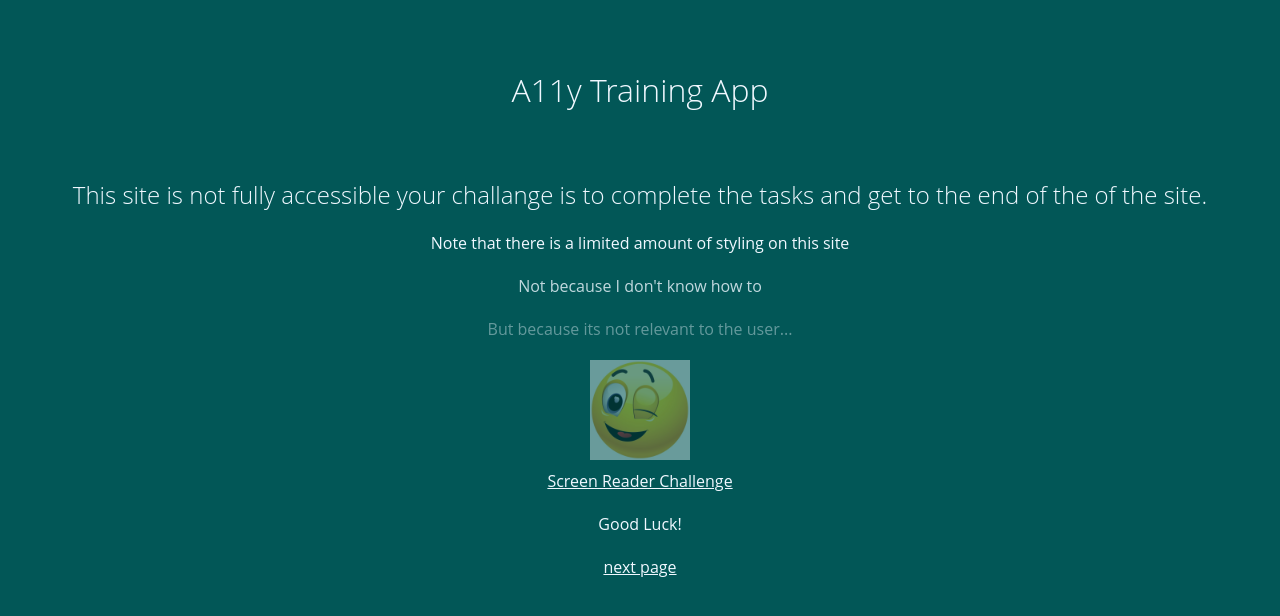
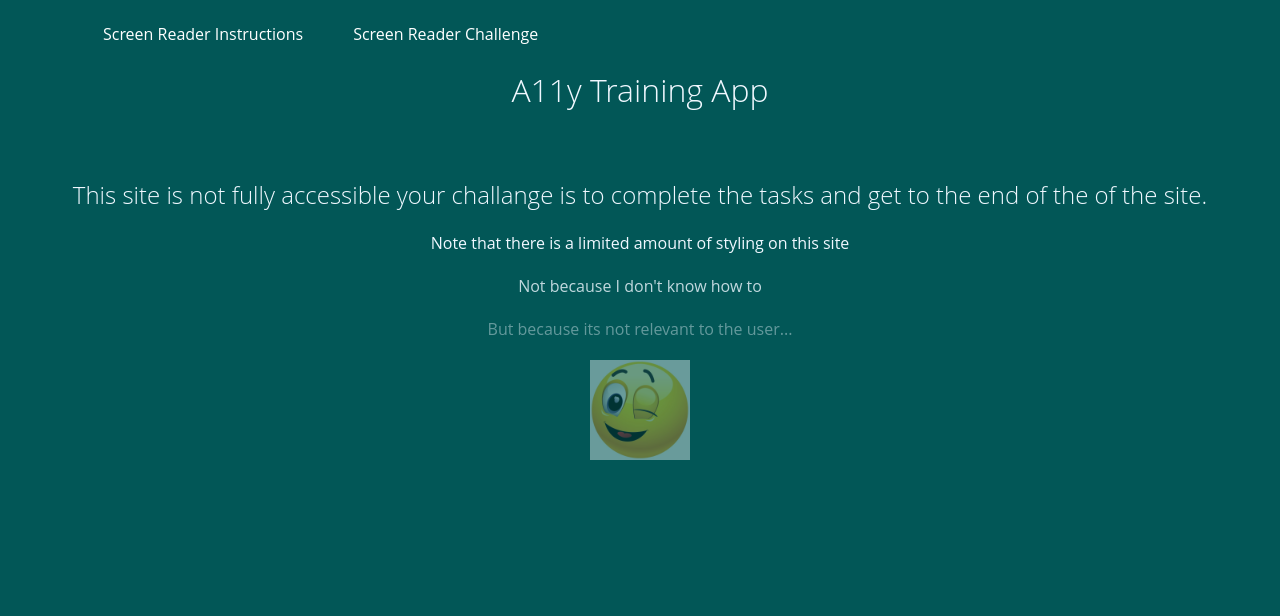
Before and after one commit to kate102/a11y-training-app, a plain HTML site: page index.html in a window 1280 px wide. Drawn offline with Linux system fonts and the light colour scheme.

Commit message:
Added Menu

```diff
--- a/css/style.css
+++ b/css/style.css
@@ -82,6 +82,7 @@ div.boxed {
   flex-wrap: wrap;
   justify-content: space-between;
 }
+
 .flex-grid .row {
   display: flex;
   flex-wrap: wrap;
--- a/index.html
+++ b/index.html
@@ -5,8 +5,17 @@
         <meta http-equiv="X-UA-Compatible" content="IE=edge">
         <meta name="viewport" content="width=device-width, initial-scale=1.0">
         <title>A11y Training App</title>
-    <link rel="stylesheet" href="css/style.css"></head>
+        <link rel="stylesheet" href="css/style.css">
+    </head>
     <body>
+        <div id="navbar" class="navbar">
+            <nav>
+                <ul>
+                    <li><a href="pages/screen_reader/01_sr_instructions.html">Screen Reader Instructions</a></li>
+                    <li><a href="pages/screen_reader/02_sr_challenge.html">Screen Reader Challenge</a></li>
+                </ul>
+            </nav>
+        </div>
         <main id="main" role="main">
             <h1>A11y Training App</h1>
             <h2>This site is not fully accessible
@@ -20,12 +29,6 @@
                     <p>But because its not relevant to the user...</p>
                     <img src="../assets/5iRrG654T.jpg" height="100" alt="wink emoji">
                 </div>
-            <a href="/pages/screen_reader/01_sr_instructions.html">Screen Reader Challenge</a>
-        <p>Good Luck!</p>
         </main>
-
-    <footer>
-        <a href="/pages/01_rules.html">next page</a>
-    </footer>
     </body>
 </html>
```
Also changed, not shown: pages/screen_reader/01_sr_instructions.html (+0 -1 lines), pages/screen_reader/02_sr_challenge.html (+0 -3 lines). Lines whose indentation alone changed are shown as unchanged.
